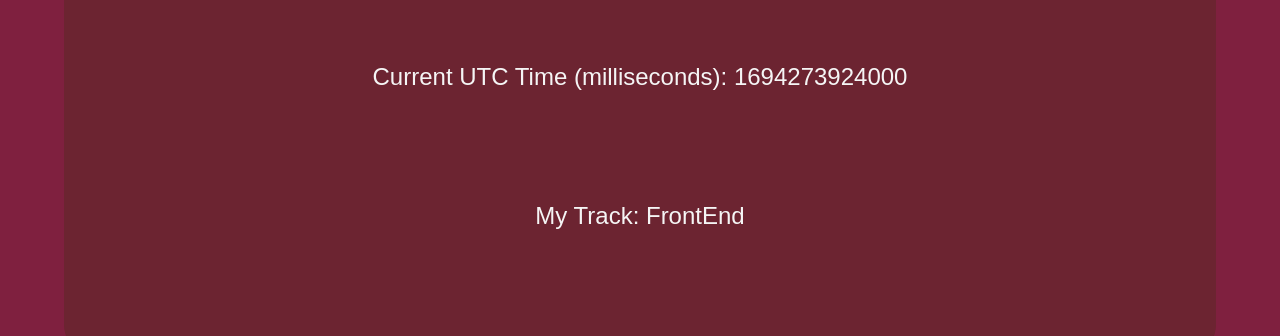
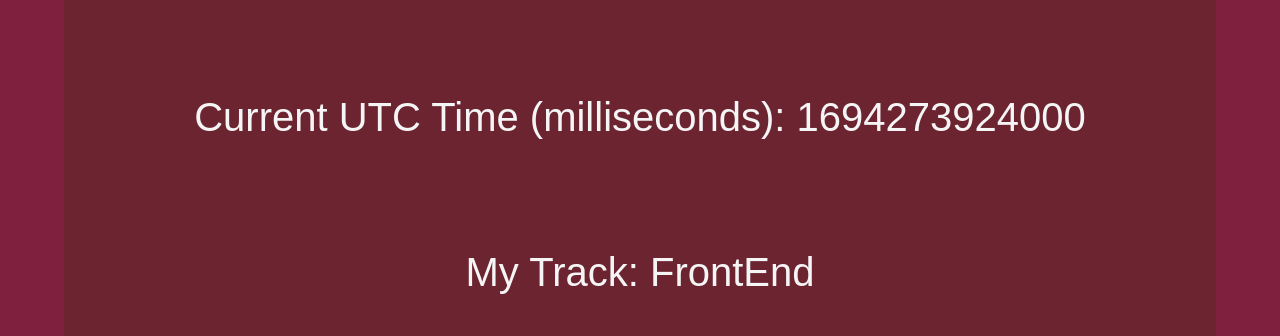
Before and after one commit to Daminert/myPersonalData, a plain HTML site: page index.html in a window 1280 px wide. Shown: the part 753-1089 px from the top of the page. Drawn offline with Linux system fonts and the light colour scheme.

Commit message:
Update styles.css

```diff
--- a/styles.css
+++ b/styles.css
@@ -39,7 +39,7 @@ img {
 /* Styles for headings and text paragraphs */
 .head, .text,.link{
     margin: 7% 0 10%; /* Add margins for spacing */
-    font-size: 1.5rem;
+    font-size: 2.5rem;
 }
 
 /* Styles for links */
```
